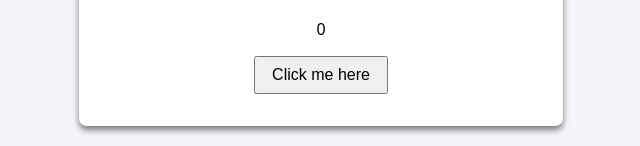
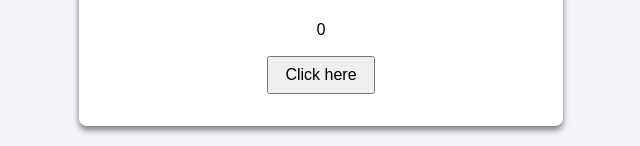
Before and after one commit to Albin-Eldhose/MyFirstGitRepo, a plain HTML site: page index.html in a window 1280 px wide. Shown: the part 387-533 px from the top of the page, without its empty margins (319-959 px from the left). Drawn offline with Linux system fonts and the light colour scheme.

Commit message:
Change button text from 'Click me here' to 'Click here'

```diff
--- a/index.html
+++ b/index.html
@@ -10,7 +10,7 @@
   <main class="card">
     <h1>Static Counter Application</h1>
     <p id="count">0</p>
-    <button id="increment-btn">Click me here</button>
+    <button id="increment-btn">Click here</button>
   </main>
   <script src="app.js"></script>
 </body>
```
